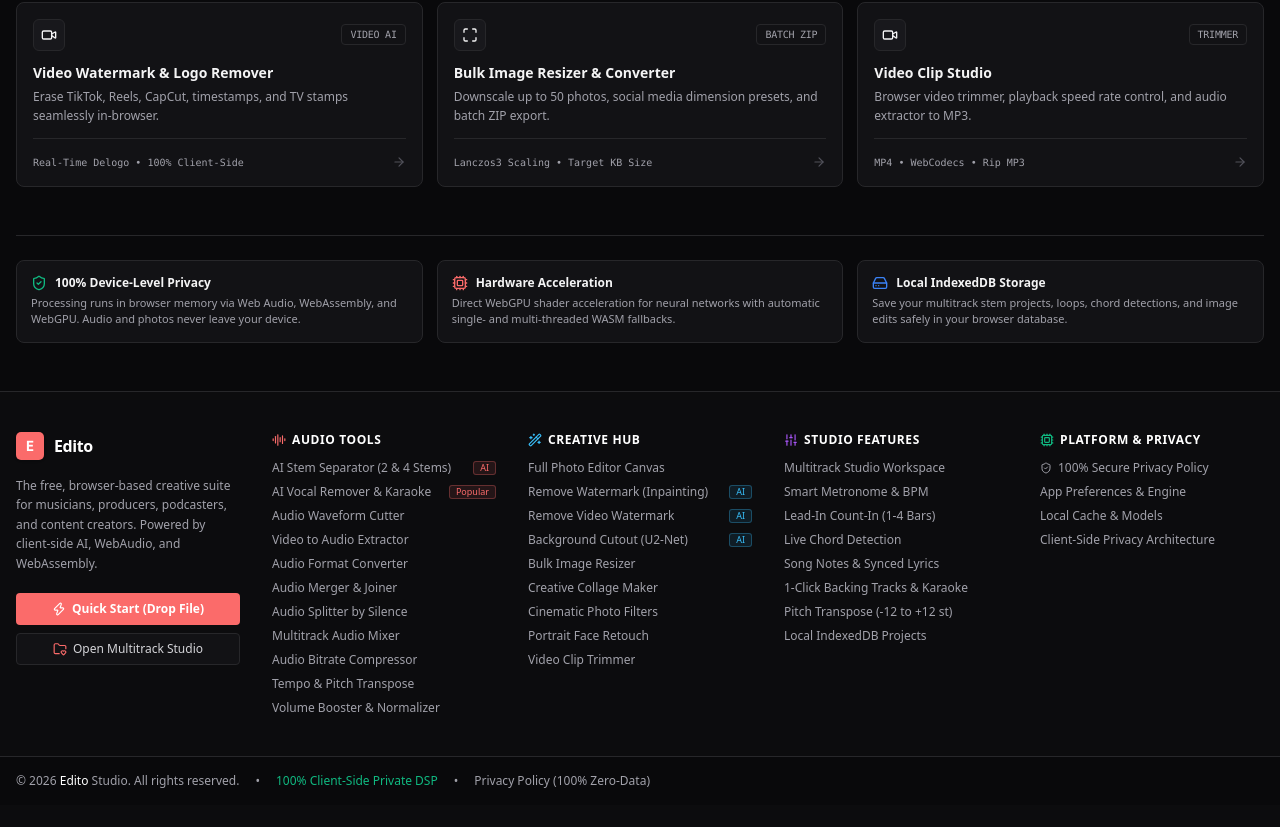
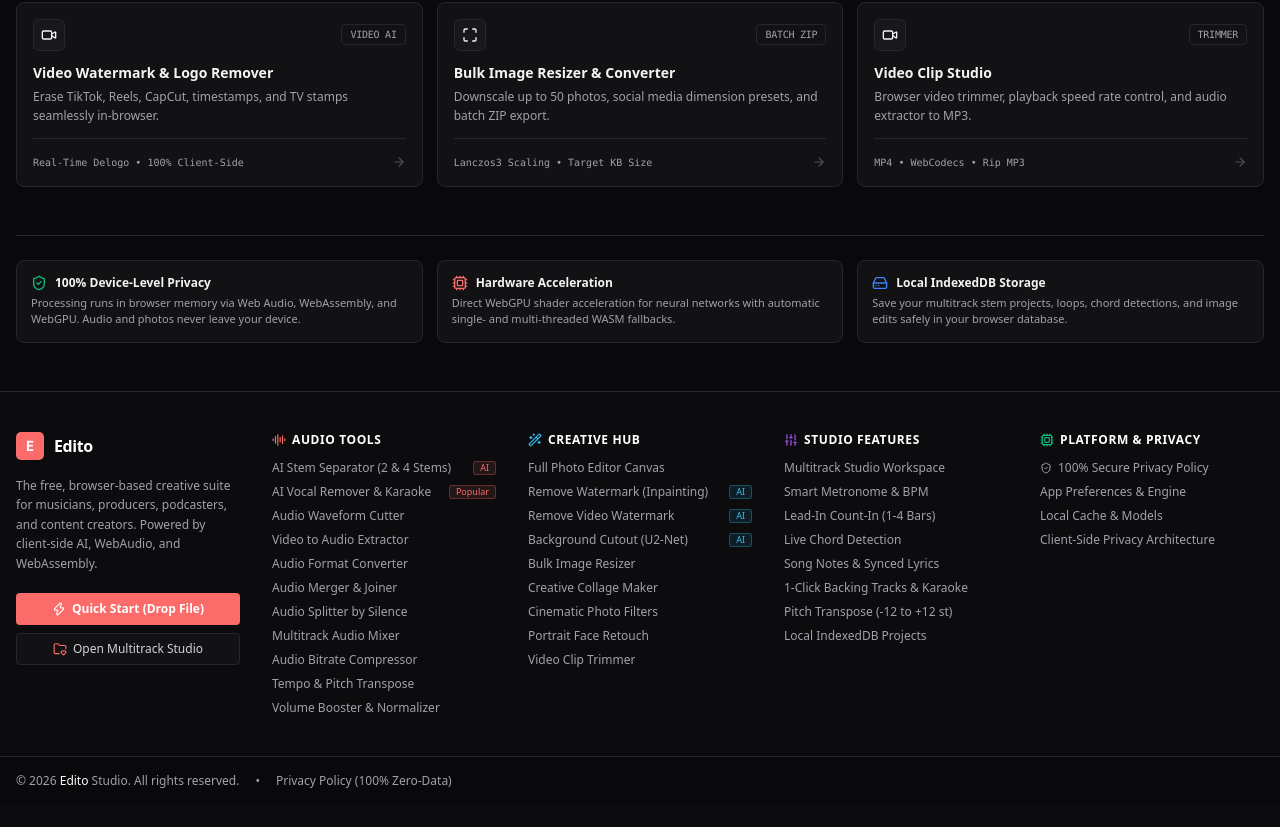
Before and after one commit to ayushshinde13/edit_studio, a Next.js app in the folder frontend/: page / in a window 1280 px wide. Shown: the part 655-1482 px from the top of the page. Built offline with nearby package versions, Linux system fonts and the light colour scheme; no server answers.

Commit message:
chore: remove 100% Client-Side Private DSP text from footer

```diff
--- a/frontend/src/design-system/layouts/footer.tsx
+++ b/frontend/src/design-system/layouts/footer.tsx
@@ -212,8 +212,6 @@ export function Footer({ onOpenQuickCreate }: FooterProps = {}) {
           <div className="flex flex-wrap items-center gap-x-4 gap-y-1">
             <span>© {new Date().getFullYear()} <strong className="text-[#111827] dark:text-white font-medium">Edito</strong> Studio. All rights reserved.</span>
             <span>•</span>
-            <span className="text-[#10b981]">100% Client-Side Private DSP</span>
-            <span>•</span>
             <Link href="/privacy" className="hover:text-[#fb6b6a] transition-colors font-medium">
               Privacy Policy (100% Zero-Data)
             </Link>
```
